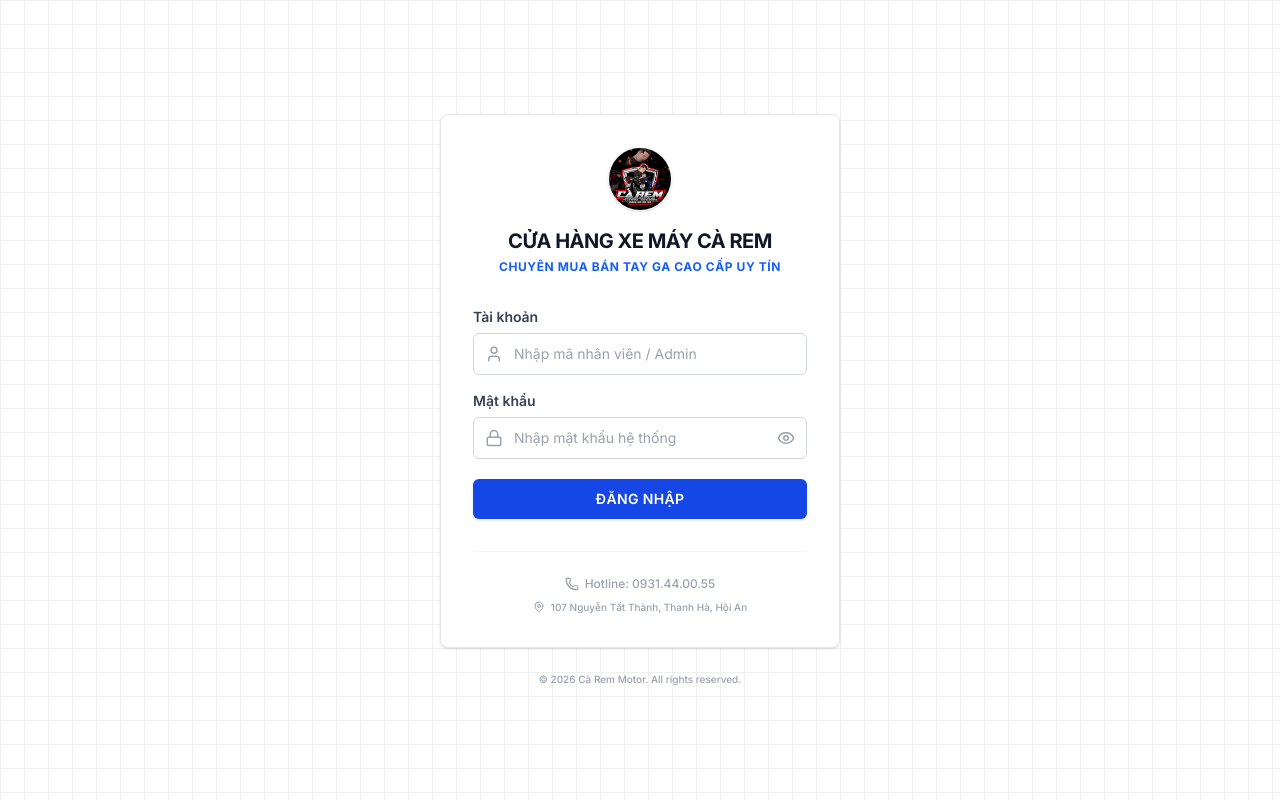
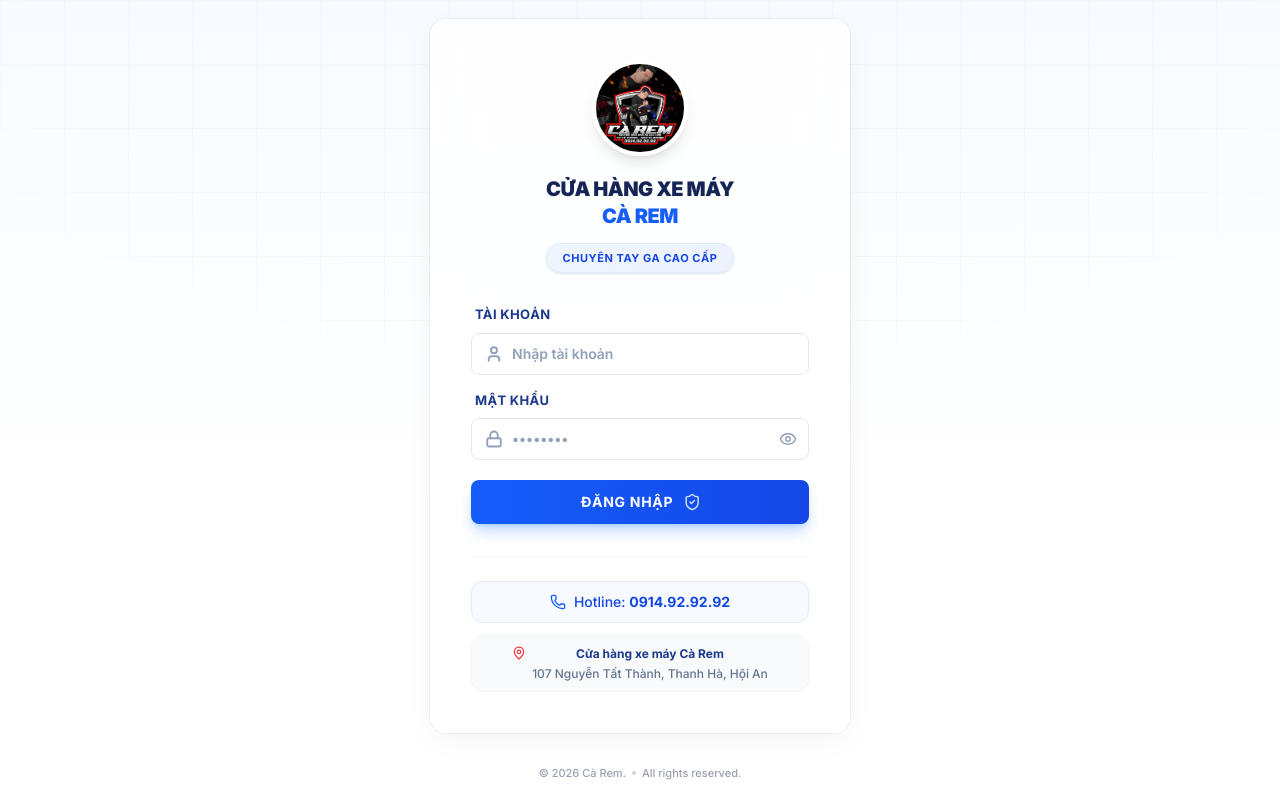
Before and after one commit to macxuanhoa/carem, a Next.js app: page /login in a window 1280 px wide. Built offline with nearby package versions, Linux system fonts and the light colour scheme.

Commit message:
Update dependencies, optimize config, and refresh UI

```diff
--- a/app/cars/new/page.tsx
+++ b/app/cars/new/page.tsx
@@ -96,7 +96,7 @@ export default function NewCarPage() {
                                     </AnimatePresence>
                                 </div>
                              ))}
-                        </div>
+
 
                         <div>
                             <label className={`text-xs font-bold uppercase block mb-1.5 ${errors.dongXe ? 'text-red-500' : 'text-gray-500 dark:text-gray-400'}`}>Dòng Xe (Tên đầy đủ)</label>
--- a/app/login/page.tsx
+++ b/app/login/page.tsx
@@ -23,60 +23,73 @@ export default function LoginPage() {
   }, []);
 
   return (
-    <div className="flex min-h-dvh w-full items-center justify-center bg-gray-50 p-4 font-sans relative overflow-y-auto selection:bg-blue-100 selection:text-blue-900">
+    <div className="flex min-h-dvh w-full items-start md:items-center justify-center bg-[#f8fafc] p-2 pt-4 md:p-4 font-sans relative overflow-y-auto selection:bg-blue-100 selection:text-blue-900">
 
-      {/* Background Pattern - Minimal & Technical */}
+      {/* Background Pattern - Modern Grid with Vignette */}
       <div className="fixed inset-0 z-0 overflow-hidden pointer-events-none">
           <div className="absolute inset-0 bg-white" />
-          <div className="absolute inset-0 bg-[linear-gradient(to_right,#f0f0f0_1px,transparent_1px),linear-gradient(to_bottom,#f0f0f0_1px,transparent_1px)] bg-size-[24px_24px]" />
+          <div className="absolute inset-0 bg-[linear-gradient(to_right,#f1f5f9_1px,transparent_1px),linear-gradient(to_bottom,#f1f5f9_1px,transparent_1px)] bg-size-[4rem_4rem] mask-[radial-gradient(ellipse_60%_50%_at_50%_0%,#000_70%,transparent_100%)]" />
+          <div className="absolute top-0 left-0 right-0 h-[500px] bg-linear-to-b from-blue-50/50 to-transparent" />
       </div>
 
       <LazyMotion features={domAnimation}>
       <m.div
-        initial={{ opacity: 0, scale: 0.95 }}
-        animate={{ opacity: 1, scale: 1 }}
-        transition={{ duration: 0.4, ease: "easeOut" }}
-        className="w-full max-w-[400px] relative z-20 flex flex-col items-center justify-center"
+        initial={{ opacity: 0, y: 20 }}
+        animate={{ opacity: 1, y: 0 }}
+        transition={{ duration: 0.5, ease: "easeOut" }}
+        className="w-full max-w-[420px] relative z-20 flex flex-col items-center justify-center"
       >
-          {/* MAIN LOGIN CARD - ERP Style */}
-          <div className="bg-white w-full rounded-lg shadow-sm border border-gray-200 p-6 sm:p-8 relative overflow-hidden flex flex-col justify-center">
+          {/* MAIN LOGIN CARD */}
+          <div className="bg-white/80 backdrop-blur-xl w-full rounded-2xl shadow-[0_8px_30px_rgb(0,0,0,0.04)] border border-white/50 p-5 sm:p-10 relative overflow-hidden flex flex-col justify-center ring-1 ring-gray-900/5">
 
             {/* Header: Logo & System Name */}
-            <div className="flex flex-col items-center mb-8">
-                <div className="relative mb-4 w-16 h-16">
+            <div className="flex flex-col items-center mb-4 sm:mb-8">
+                <m.div
+                    whileHover={{ scale: 1.05 }}
+                    transition={{ type: "spring", stiffness: 300, damping: 20 }}
+                    className="relative mb-3 sm:mb-5 w-20 h-20 sm:w-24 sm:h-24"
+                >
                      <Image
                         src="/avtcarem.jpg"
                         alt="Logo"
                         fill
-                        className="object-cover rounded-full border border-gray-100 shadow-sm"
+                        sizes="(max-width: 640px) 80px, 96px"
+                        className="object-cover rounded-full border-4 border-white shadow-lg"
                         priority
+                        quality={90}
                     />
+                </m.div>
+                <h1 className="text-xl font-black text-blue-950 uppercase tracking-tight text-center leading-snug max-w-[300px]">
+                    CỬA HÀNG XE MÁY <br className="hidden sm:block" /> <span className="text-blue-600">CÀ REM</span>
+                </h1>
+                <div className="mt-3 flex flex-col items-center gap-1">
+                    <span className="bg-linear-to-r from-blue-50 to-indigo-50 text-blue-700 px-4 py-1.5 rounded-full text-[11px] font-bold uppercase tracking-wider border border-blue-100 shadow-sm">
+                        Chuyên Tay Ga Cao Cấp
+                    </span>
                 </div>
-                <h1 className="text-xl font-bold text-gray-900 uppercase tracking-tight text-center">CỬA HÀNG XE MÁY CÀ REM</h1>
-                <p className="text-xs text-blue-600 font-bold mt-1 uppercase tracking-wider">CHUYÊN MUA BÁN TAY GA CAO CẤP UY TÍN</p>
             </div>
 
             {/* FORM SECTION */}
-            <form action={formAction} className="space-y-5">
-                <div className="space-y-4">
+            <form action={formAction} className="space-y-4 sm:space-y-5">
+                <div className="space-y-3 sm:space-y-4">
                     {/* Username */}
                     <div>
-                        <label className="block text-sm font-semibold text-gray-700 mb-1.5">Tài khoản</label>
-                        <div className={`relative transition-all duration-200`}>
-                            <div className="absolute inset-y-0 left-0 pl-3 flex items-center pointer-events-none text-gray-400">
-                                <User size={18} strokeWidth={2} />
+                        <label className="block text-[13px] font-bold text-blue-900 mb-2 uppercase tracking-wide ml-1">Tài khoản</label>
+                        <div className={`relative group transition-all duration-300 ${focusedInput === 'username' ? 'scale-[1.01]' : ''}`}>
+                            <div className={`absolute inset-y-0 left-0 pl-3.5 flex items-center pointer-events-none transition-colors duration-300 ${focusedInput === 'username' ? 'text-blue-600' : 'text-slate-400'}`}>
+                                <User size={18} strokeWidth={2.5} />
                             </div>
                             <input
                                 name="username"
                                 type="text"
                                 required
-                                placeholder="Nhập mã nhân viên / Admin"
+                                placeholder="Nhập tài khoản"
                                 onFocus={() => setFocusedInput('username')}
                                 onBlur={() => setFocusedInput(null)}
-                                className={`w-full pl-10 pr-4 py-2.5 rounded-md bg-white border text-gray-900 text-sm placeholder:text-gray-400 focus:outline-none transition-all ${
+                                className={`w-full pl-10 pr-4 py-2.5 rounded-lg bg-white border transition-all duration-300 text-sm font-semibold text-slate-800 placeholder:text-slate-400 focus:outline-none ${
                                     focusedInput === 'username'
-                                    ? 'border-blue-600 ring-2 ring-blue-500/10'
-                                    : 'border-gray-300 hover:border-gray-400'
+                                    ? 'border-blue-500 shadow-[0_0_0_3px_rgba(59,130,246,0.1)]'
+                                    : 'border-gray-200 hover:border-gray-300'
                                 }`}
                             />
                         </div>
@@ -84,28 +97,28 @@ export default function LoginPage() {
 
                     {/* Password */}
                     <div>
-                        <label className="block text-sm font-semibold text-gray-700 mb-1.5">Mật khẩu</label>
-                        <div className={`relative transition-all duration-200`}>
-                            <div className="absolute inset-y-0 left-0 pl-3 flex items-center pointer-events-none text-gray-400">
-                                <Lock size={18} strokeWidth={2} />
+                        <label className="block text-[13px] font-bold text-blue-900 mb-2 uppercase tracking-wide ml-1">Mật khẩu</label>
+                        <div className={`relative group transition-all duration-300 ${focusedInput === 'password' ? 'scale-[1.01]' : ''}`}>
+                            <div className={`absolute inset-y-0 left-0 pl-3.5 flex items-center pointer-events-none transition-colors duration-300 ${focusedInput === 'password' ? 'text-blue-600' : 'text-slate-400'}`}>
+                                <Lock size={18} strokeWidth={2.5} />
                             </div>
                             <input
                                 name="password"
                                 type={showPassword ? "text" : "password"}
                                 required
-                                placeholder="Nhập mật khẩu hệ thống"
+                                placeholder="••••••••"
                                 onFocus={() => setFocusedInput('password')}
                                 onBlur={() => setFocusedInput(null)}
-                                className={`w-full pl-10 pr-10 py-2.5 rounded-md bg-white border text-gray-900 text-sm placeholder:text-gray-400 focus:outline-none transition-all ${
+                                className={`w-full pl-10 pr-10 py-2.5 rounded-lg bg-white border transition-all duration-300 text-sm font-semibold text-slate-800 placeholder:text-slate-400 focus:outline-none ${
                                     focusedInput === 'password'
-                                    ? 'border-blue-600 ring-2 ring-blue-500/10'
-                                    : 'border-gray-300 hover:border-gray-400'
+                                    ? 'border-blue-500 shadow-[0_0_0_3px_rgba(59,130,246,0.1)]'
+                                    : 'border-gray-200 hover:border-gray-300'
                                 }`}
                             />
                             <button
                                 type="button"
                                 onClick={() => setShowPassword(!showPassword)}
-                                className="absolute inset-y-0 right-0 pr-3 flex items-center text-gray-400 hover:text-gray-600 transition-colors"
+                                className="absolute inset-y-0 right-0 pr-3 flex items-center text-slate-400 hover:text-blue-600 transition-colors"
                                 tabIndex={-1}
                             >
                                 {showPassword ? <EyeOff size={18} /> : <Eye size={18} />}
@@ -117,12 +130,12 @@ export default function LoginPage() {
                 <AnimatePresence>
                     {errorMessage && (
                         <m.div
-                            initial={{ opacity: 0, height: 0, scale: 0.98 }}
+                            initial={{ opacity: 0, height: 0, scale: 0.95 }}
                             animate={{ opacity: 1, height: 'auto', scale: 1 }}
-                            exit={{ opacity: 0, height: 0, scale: 0.98 }}
-                            className="p-3 rounded-md bg-red-50 border border-red-200 flex items-start gap-3 text-sm text-red-700 font-medium"
+                            exit={{ opacity: 0, height: 0, scale: 0.95 }}
+                            className="p-4 rounded-xl bg-red-50 border border-red-100 flex items-start gap-3 text-sm text-red-700 font-medium shadow-sm"
                         >
-                            <AlertCircle size={16} className="shrink-0 mt-0.5 text-red-600" />
+                            <AlertCircle size={18} className="shrink-0 mt-0.5 text-red-600" />
                             <span>{errorMessage}</span>
                         </m.div>
                     )}
@@ -131,36 +144,55 @@ export default function LoginPage() {
                 <button
                     type="submit"
                     disabled={isPending}
-                    className="w-full mt-2 bg-blue-700 hover:bg-blue-800 text-white font-semibold py-2.5 rounded-md shadow-sm hover:shadow transition-all duration-200 active:scale-[0.98] disabled:opacity-70 disabled:cursor-not-allowed flex items-center justify-center gap-2 text-sm uppercase tracking-wide"
+                    className="w-full mt-2 sm:mt-4 bg-linear-to-r from-blue-600 to-blue-700 hover:from-blue-700 hover:to-blue-800 text-white font-bold py-2.5 sm:py-3 rounded-lg shadow-lg shadow-blue-500/30 hover:shadow-blue-500/40 transition-all duration-300 active:scale-[0.98] disabled:opacity-70 disabled:cursor-not-allowed flex items-center justify-center gap-2 text-sm uppercase tracking-wider group"
                 >
                     {isPending ? (
                         <>
-                            <Loader2 size={18} className="animate-spin text-white/80" />
+                            <Loader2 size={20} className="animate-spin text-white/90" />
                             <span>Đang xử lý...</span>
                         </>
                     ) : (
-                        <span>Đăng Nhập</span>
+                        <>
+                            <span>Đăng Nhập</span>
+                            <m.div
+                                animate={{ x: [0, 4, 0] }}
+                                transition={{ repeat: Infinity, duration: 1.5, repeatDelay: 3 }}
+                            >
+                                <ShieldCheck size={18} className="text-white/80 group-hover:text-white transition-colors" />
+                            </m.div>
+                        </>
                     )}
                 </button>
             </form>
 
             {/* Footer - Technical */}
-            <div className="mt-8 pt-6 border-t border-gray-100 flex flex-col items-center gap-2">
-                 <div className="flex items-center gap-1.5 text-xs text-gray-400 font-medium">
-                    <Phone size={14} />
-                    <span>Hotline: 0931.44.00.55</span>
-                 </div>
-                 <div className="flex items-center gap-1.5 text-[10px] text-gray-400 font-medium text-center max-w-[220px]">
-                    <MapPin size={12} className="shrink-0" />
-                    <span>107 Nguyễn Tất Thành, Thanh Hà, Hội An</span>
+            <div className="mt-5 sm:mt-8 pt-5 sm:pt-6 border-t border-gray-100 w-full">
+                 <div className="flex flex-col gap-2.5 sm:gap-3">
+                    <div className="flex items-center justify-center gap-2 text-sm font-medium bg-blue-50/50 px-4 py-2.5 rounded-xl border border-blue-100 text-blue-700">
+                        <Phone size={16} className="text-blue-600" />
+                        <span>Hotline: <span className="font-bold">0914.92.92.92</span></span>
+                    </div>
+
+                    <div className="flex items-start justify-center gap-1.5 text-xs text-slate-500 font-medium px-4 py-2 rounded-xl bg-gray-50 border border-gray-100">
+                        <MapPin size={14} className="shrink-0 text-red-500 mt-0.5" />
+                        <span className="text-center leading-relaxed">
+                            <span className="font-bold text-blue-900">Cửa hàng xe máy Cà Rem</span>
+                            <br />
+                            107 Nguyễn Tất Thành, Thanh Hà, Hội An
+                        </span>
+                    </div>
                  </div>
             </div>
 
           </div>
 
           {/* Bottom Copyright */}
-          <div className="text-center mt-6">
-             <p className="text-[10px] text-gray-400 font-medium">&copy; 2026 Cà Rem Motor. All rights reserved.</p>
+          <div className="text-center mt-4 sm:mt-8">
+             <p className="text-[10px] sm:text-[11px] text-gray-400 font-medium flex items-center gap-1.5 justify-center">
+                <span>&copy; 2026 Cà Rem.</span>
+                <span className="w-1 h-1 rounded-full bg-gray-300"></span>
+                <span>All rights reserved.</span>
+             </p>
           </div>
       </m.div>
       </LazyMotion>
--- a/components/AppShell.tsx
+++ b/components/AppShell.tsx
@@ -12,9 +12,16 @@ export default function AppShell({ children }: { children: React.ReactNode }) {
   return (
     <div className="mx-auto max-w-7xl min-h-screen flex flex-col bg-gray-50 dark:bg-gray-950">
         {!isLoginPage && (
-            <header className="hidden md:flex bg-white dark:bg-gray-900 dark:border-b dark:border-gray-800 shadow-sm p-4 justify-between items-center sticky top-0 z-50 transition-colors duration-200">
-                <div className="font-bold text-xl text-blue-600 dark:text-blue-500">AUTO MANAGER</div>
-                <div className="flex items-center gap-6">
+            <header className="hidden md:flex bg-white dark:bg-gray-900 dark:border-b dark:border-gray-800 shadow-sm px-6 py-4 justify-between items-center sticky top-0 z-50 transition-colors duration-200">
+                <div className="flex flex-col">
+                    <div className="font-black text-xl text-blue-600 dark:text-blue-500 uppercase tracking-tight leading-none">
+                        XE MÁY CÀ REM
+                    </div>
+                    <div className="text-[10px] text-gray-400 dark:text-gray-500 font-medium mt-1 flex items-center gap-1">
+                        <span>107 Nguyễn Tất Thành, Hội An</span>
+                    </div>
+                </div>
+                <div className="flex items-center gap-8">
                     <nav className="space-x-6 text-sm font-medium text-gray-600 dark:text-gray-300">
                         <Link href="/" className={`hover:text-blue-600 dark:hover:text-blue-400 transition-colors ${pathname === '/' ? 'text-blue-600 dark:text-blue-400' : ''}`}>Dashboard</Link>
                         <Link href="/cars" className={`hover:text-blue-600 dark:hover:text-blue-400 transition-colors ${pathname?.startsWith('/cars') ? 'text-blue-600 dark:text-blue-400' : ''}`}>Xe</Link>
```
Also changed, not shown: app/layout.tsx (+6 -1 lines), next.config.ts (+7 -0 lines), package.json (+4 -4 lines), 2 other files (tests, documents, lock files or other folders).
